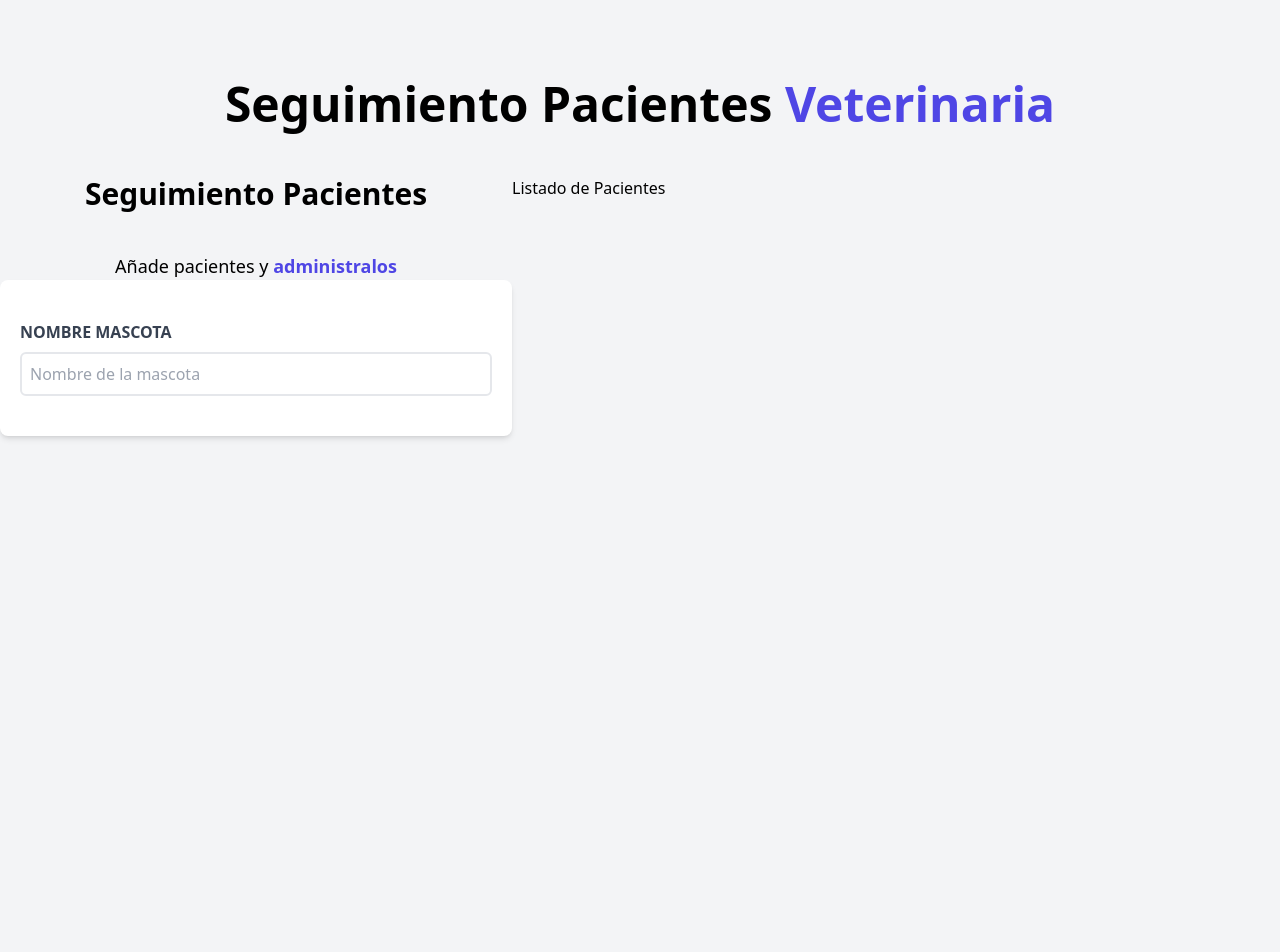
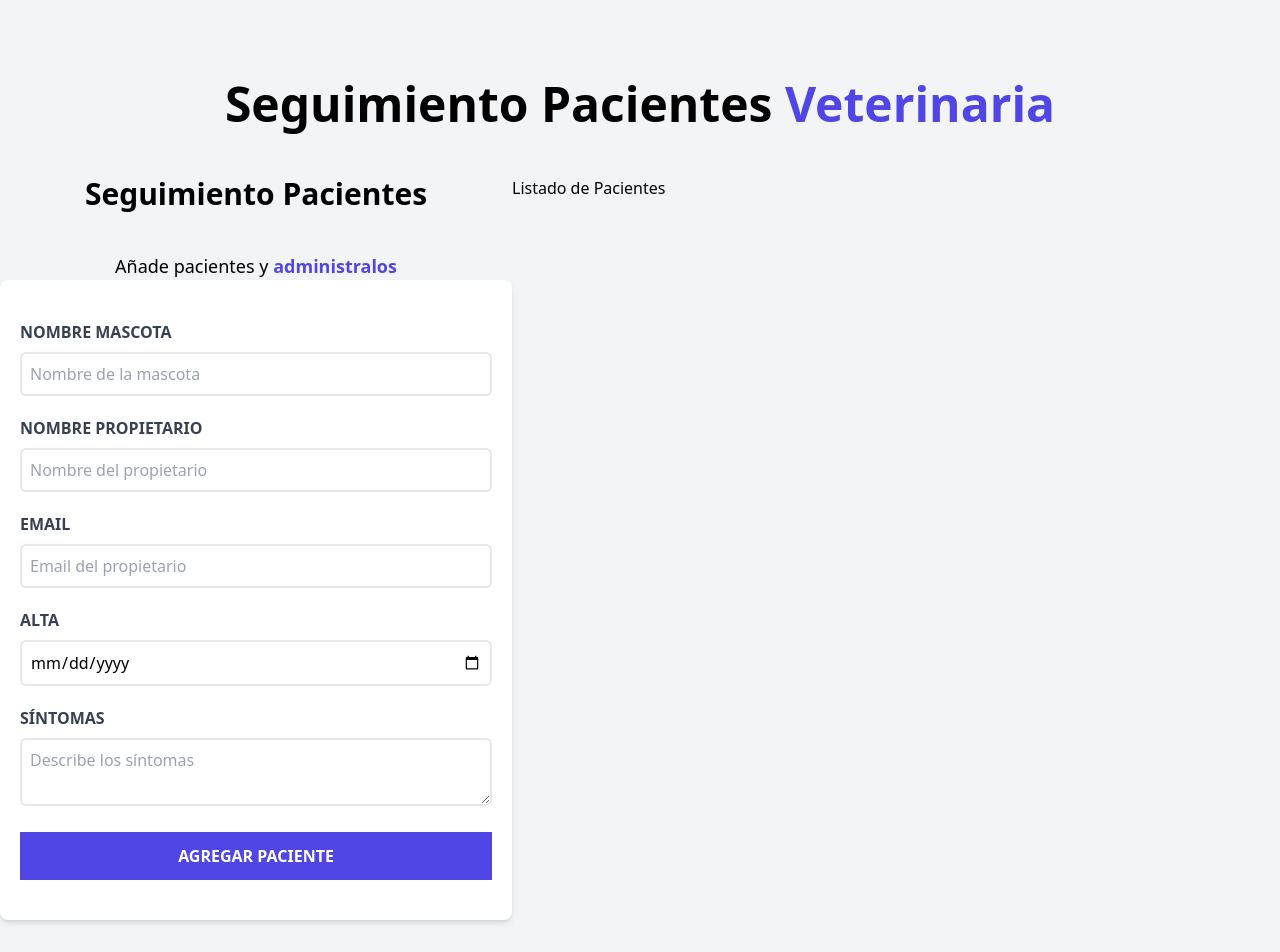
Before and after one commit to cesantaniello/admin-pacientes, a React (Vite) app: page / in a window 1280 px wide. Shown: the top 952 px of the page. Before the commit the page ends 880 px from the top, so only its background shows below. Built offline with nearby package versions, Linux system fonts and the light colour scheme.

Commit message:
Add another form fields

```diff
--- a/src/components/Formulario.jsx
+++ b/src/components/Formulario.jsx
@@ -6,8 +6,8 @@
           Añade pacientes y {''}
           <span className="text-indigo-600 font-bold">administralos</span>
         </p>
-        <form className="bg-white shadow-md rounded-lg py-10 px-5">
-          <div>
+        <form className="bg-white shadow-md rounded-lg py-10 px-5 mb-10">
+          <div className="mb-5">
             <label htmlFor="mascota" className="block text-gray-700 uppercase font-bold">Nombre Mascota</label>
             <input
               id="mascota"
@@ -16,6 +16,45 @@
               className="border-2 w-full p-2 mt-2 placeholder-gray-400 rounded-md"
             />
           </div>
+          <div className="mb-5">
+            <label htmlFor="propietario" className="block text-gray-700 uppercase font-bold">Nombre propietario</label>
+            <input
+              id="propietario"
+              type="text"
+              placeholder="Nombre del propietario"
+              className="border-2 w-full p-2 mt-2 placeholder-gray-400 rounded-md"
+            />
+          </div>
+          <div className="mb-5">
+            <label htmlFor="email" className="block text-gray-700 uppercase font-bold">Email</label>
+            <input
+              id="email"
+              type="email"
+              placeholder="Email del propietario"
+              className="border-2 w-full p-2 mt-2 placeholder-gray-400 rounded-md"
+            />
+          </div>
+          <div className="mb-5">
+            <label htmlFor="alta" className="block text-gray-700 uppercase font-bold">Alta</label>
+            <input
+              id="alta"
+              type="date"
+              className="border-2 w-full p-2 mt-2 placeholder-gray-400 rounded-md"
+            />
+          </div>
+          <div className="mb-5">
+            <label htmlFor="sintomas" className="block text-gray-700 uppercase font-bold">Síntomas</label>
+            <textarea
+              id="sintomas"
+              className="border-2 w-full p-2 mt-2 placeholder-gray-400 rounded-md"
+              placeholder="Describe los síntomas"
+            />
+          </div>
+          <input
+            type="submit"
+            className="bg-indigo-600 w-full p-3 text-white uppercase font-bold hover:bg-indigo-700 cursor-pointer transition-colors"
+            value="Agregar paciente"
+          />
         </form>
     </div>
   )
```
